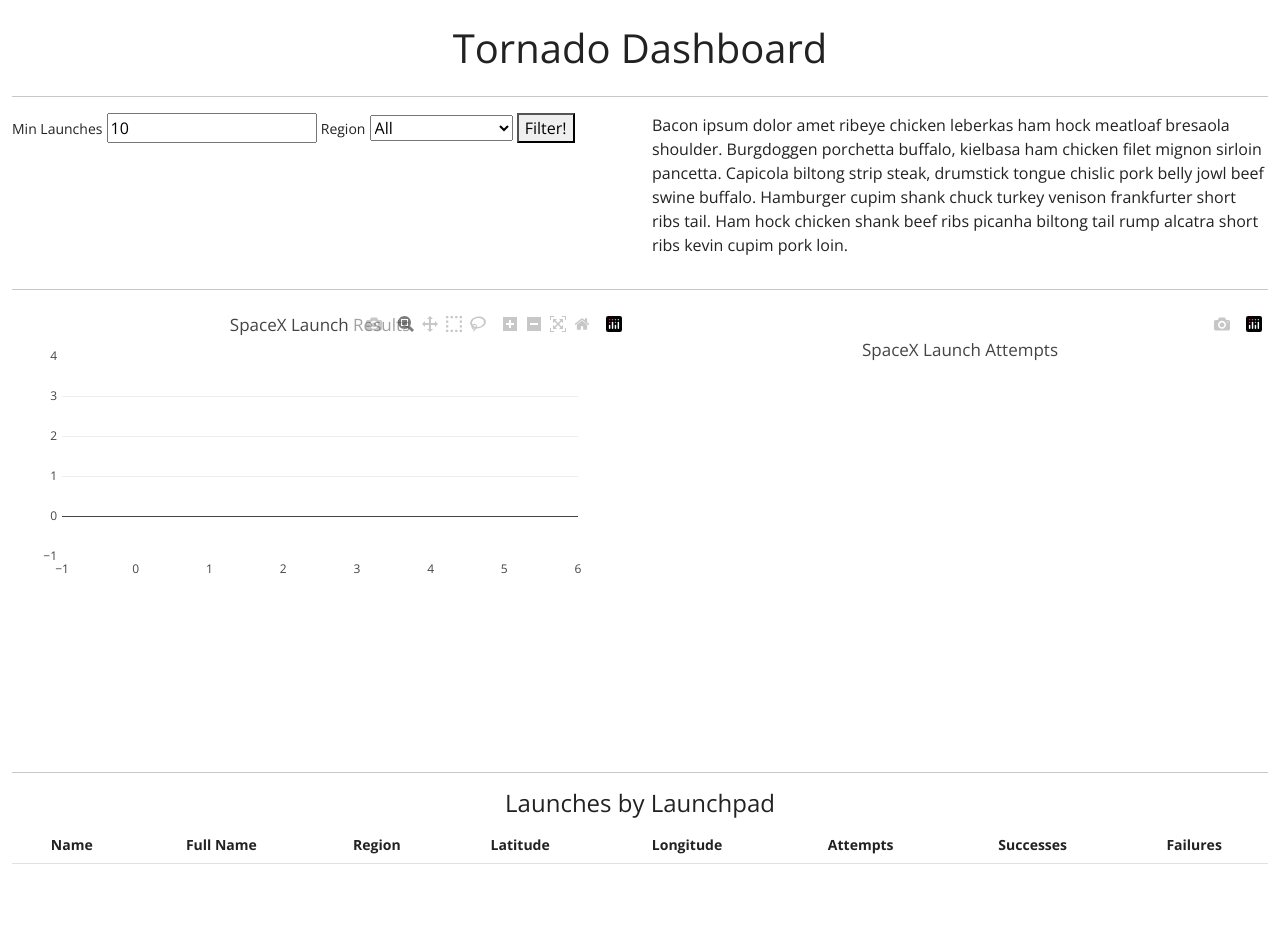
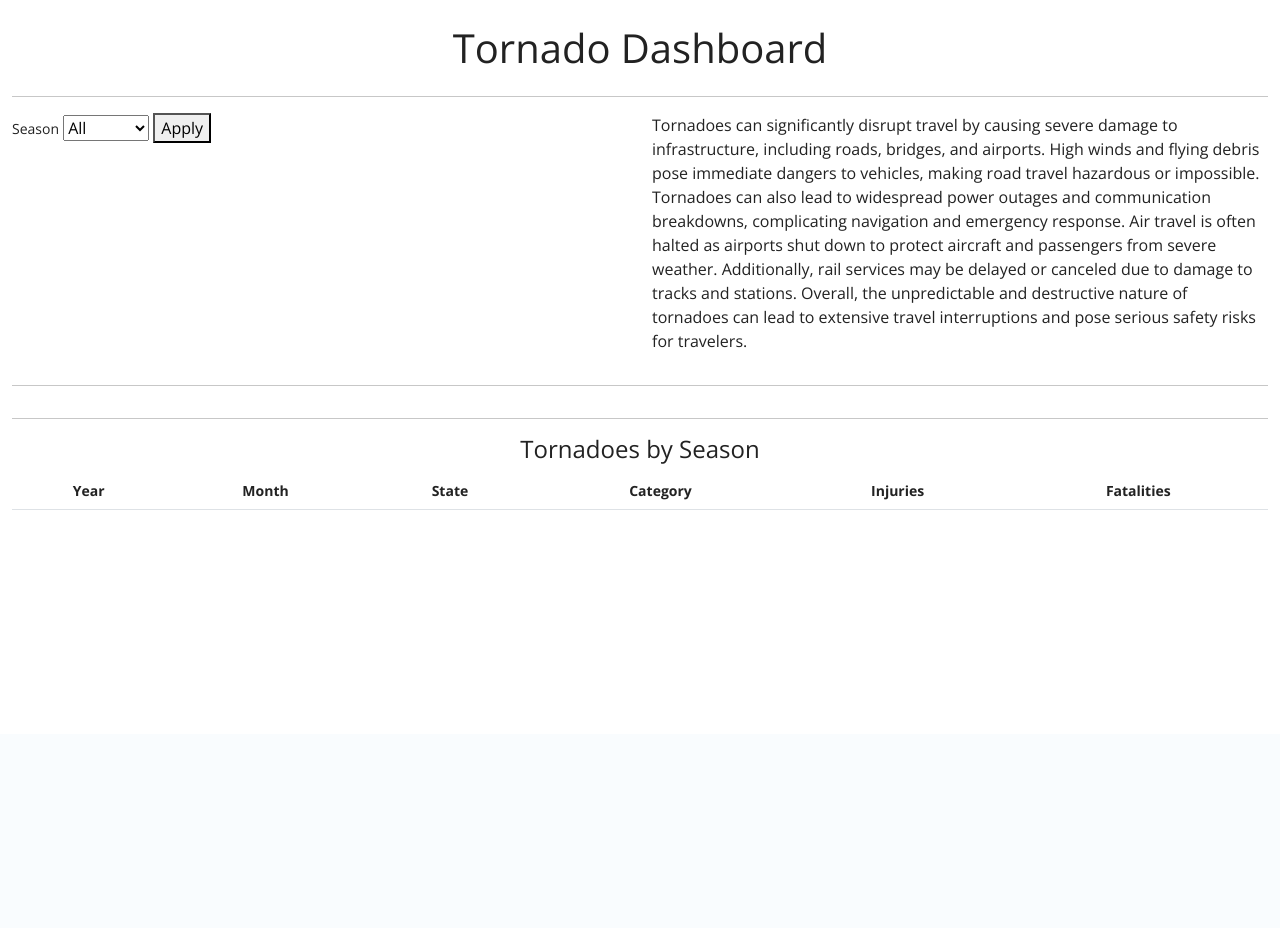
Before and after one commit to HagenGrant/project-3-group-18, a Flask app: page /dashboard in a window 1280 px wide. Shown: the part 66-994 px from the top of the page. After the commit the page ends 576 px from the top, so only its background shows below. Run offline with Flask 3, Linux system fonts and the light colour scheme; data comes from the database, SQL or seed files in the repository; data that the repository does not hold is empty; some libraries are stand-ins or nearby versions.

Commit message:
need dash help

```diff
--- a/app/templates/dashboard.html
+++ b/app/templates/dashboard.html
@@ -1,22 +1,26 @@
 <!DOCTYPE html>
 <html lang="en">
+
 
 <head>
     <meta charset="UTF-8">
     <meta name="viewport" content="width=device-width, initial-scale=1.0">
     <meta http-equiv="X-UA-Compatible" content="ie=edge">
-    <title>Dashboard</title>
+    <title>Tornado Dashboard</title>
+
 
     <!-- CSS -->
     <link href="https://cdn.jsdelivr.net/npm/bootstrap@5.3.3/dist/css/bootstrap.min.css" rel="stylesheet" integrity="sha384-QWTKZyjpPEjISv5WaRU9OFeRpok6YctnYmDr5pNlyT2bRjXh0JMhjY6hW+ALEwIH" crossorigin="anonymous">
     <link href="https://bootswatch.com/5/yeti/bootstrap.min.css", rel="stylesheet">
     <link href="./static/css/static.css" rel="stylesheet">
 
+
     <!-- JS IMPORTS - External Libraries -->
     <script src="https://cdn.jsdelivr.net/npm/bootstrap@5.3.3/dist/js/bootstrap.bundle.min.js" integrity="sha384-YvpcrYf0tY3lHB60NNkmXc5s9fDVZLESaAA55NDzOxhy9GkcIdslK1eN7N6jIeHz" crossorigin="anonymous"></script>
     <script src="https://d3js.org/d3.v7.min.js"></script>
     <script src="https://cdn.plot.ly/plotly-latest.min.js"></script>
 </head>
+
 
 <body>
     <!-- NAVBAR -->
@@ -40,8 +44,10 @@
         </div>
     </nav>
 
+
     <!-- add spacing -->
     <br/>
+
 
     <!-- Dashboard -->
      <div class="container-fluid">
@@ -53,22 +59,20 @@
         <hr/>
         <div class="row">
             <div class="col-md-6">
-                <label for="launch_filter">Min Launches</label>
-                <input type="number" value="10" id="launch_filter">
-
-                <label for="region_filter">Region</label>
-                <select id="region_filter">
+                <label for="seasons">Season</label>
+                <select id="seasons">
                     <option selected>All</option>
-                    <option>California</option>
-                    <option>Florida</option>
-                    <option>Marshall Islands</option>
-                    <option>Texas</option>
+                    <option>Spring</option>
+                    <option>Summer</option>
+                    <option>Fall</option>
+                    <option>Winter</option>
                 </select>
 
-                <button id="filter">Filter!</button>
+
+                <button id="filter">Apply</button>
             </div>
             <div class="col-md-6">
-                <p>Bacon ipsum dolor amet ribeye chicken leberkas ham hock meatloaf bresaola shoulder. Burgdoggen porchetta buffalo, kielbasa ham chicken filet mignon sirloin pancetta. Capicola biltong strip steak, drumstick tongue chislic pork belly jowl beef swine buffalo. Hamburger cupim shank chuck turkey venison frankfurter short ribs tail. Ham hock chicken shank beef ribs picanha biltong tail rump alcatra short ribs kevin cupim pork loin.</p>
+                <p>Tornadoes can significantly disrupt travel by causing severe damage to infrastructure, including roads, bridges, and airports. High winds and flying debris pose immediate dangers to vehicles, making road travel hazardous or impossible. Tornadoes can also lead to widespread power outages and communication breakdowns, complicating navigation and emergency response. Air travel is often halted as airports shut down to protect aircraft and passengers from severe weather. Additionally, rail services may be delayed or canceled due to damage to tracks and stations. Overall, the unpredictable and destructive nature of tornadoes can lead to extensive travel interruptions and pose serious safety risks for travelers.</p>
             </div>
         </div>
         <hr/>
@@ -83,19 +87,17 @@
         <hr/>
         <div class="row">
             <div class="col-md-12 text-center">
-                <!-- Launch Data -->
-                <h4>Launches by Launchpad</h4>
+                <!-- Tornado Data -->
+                <h4>Tornadoes by Season</h4>
                 <table id="data_table" class="table table-striped table-hover">
                     <thead>
                     <tr>
-                        <th>Name</th>
-                        <th>Full Name</th>
-                        <th>Region</th>
-                        <th>Latitude</th>
-                        <th>Longitude</th>
-                        <th>Attempts</th>
-                        <th>Successes</th>
-                        <th>Failures</th>
+                        <th>Year</th>
+                        <th>Month</th>
+                        <th>State</th>
+                        <th>Category</th>
+                        <th>Injuries</th>
+                        <th>Fatalities</th>
                     </tr>
                     </thead>
                     <tbody>
@@ -105,10 +107,13 @@
         </div>
      </div>
 
+
      <br/>
      <br/>
+
 
     <script src="./static/js/app.js"></script>
 </body>
 
+
 </html>
```
Also changed, not shown: 1 other file.
